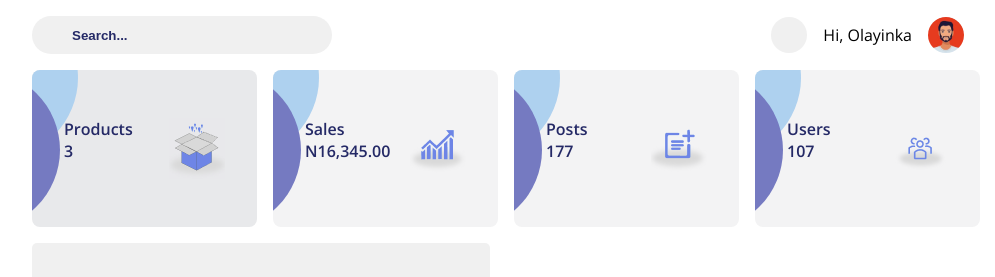
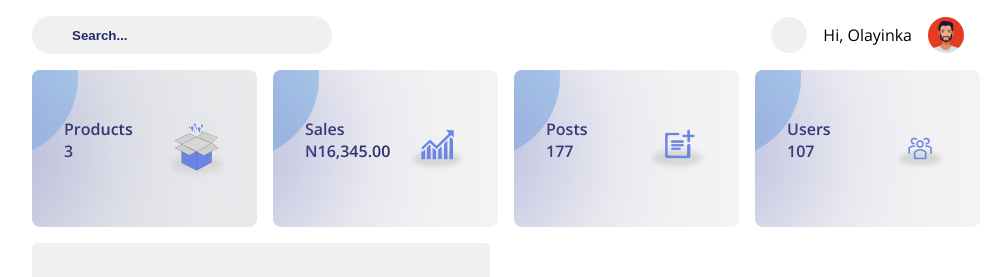
Before and after one commit to NobleSalt/dashboard-vue, a Vue app: page / in a window 1280 px wide. Shown: the top 277 px of the page, without its empty margins (284-1279 px from the left). Built offline with nearby package versions, Linux system fonts and the light colour scheme; some icons are missing.

Commit message:
Update sidetightmain.scss

```diff
--- a/src/styles/sidetightmain.scss
+++ b/src/styles/sidetightmain.scss
@@ -38,6 +38,10 @@
       justify-content: space-between;
       position: relative;
       overflow: hidden;
+transition:300ms ease;
+&:hover &::before,
+      &::after{
+        filter: blur(80px);}
 
       &::before,
       &::after {
@@ -49,8 +53,6 @@
         background-color: white;
         border-radius: 50%;
 transition:300ms ease;
-&:hover{
-        filter: blur(80px);}
       }
 
       &::after {
```
